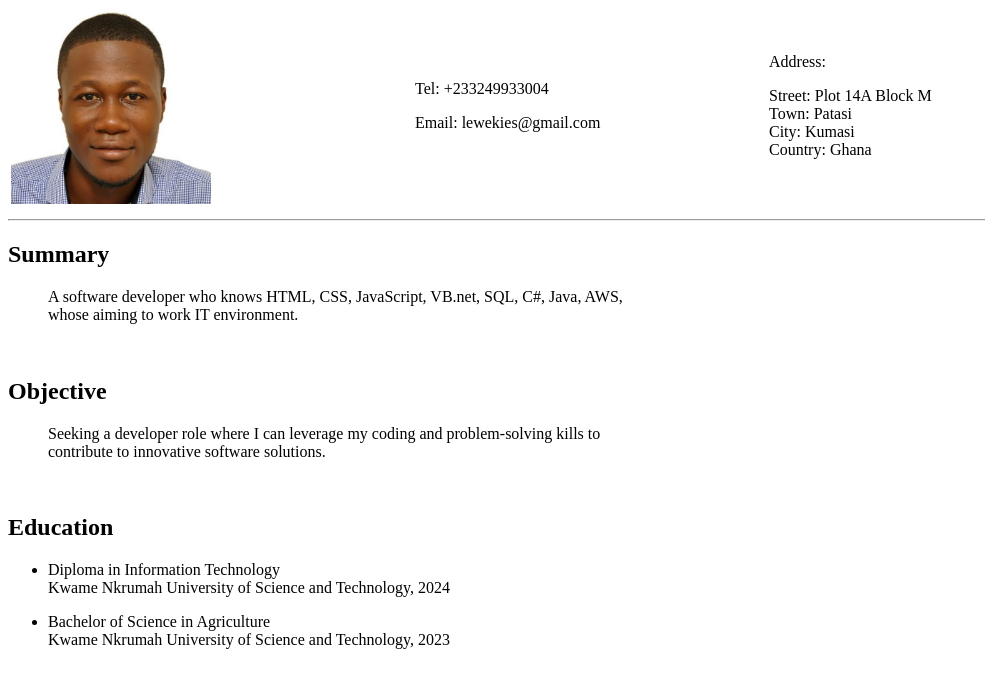
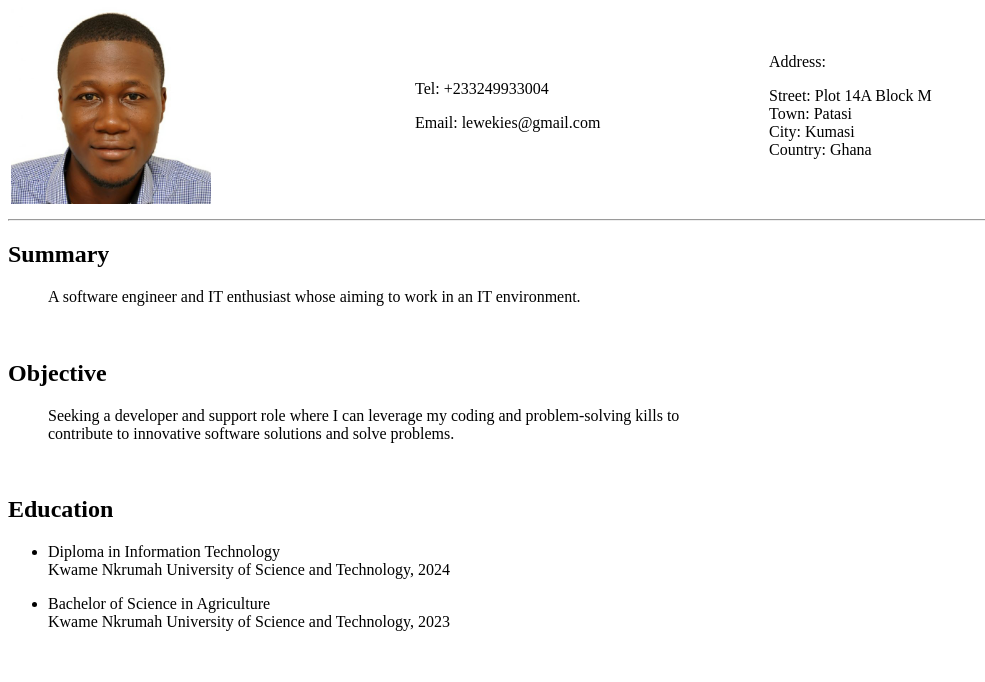
Before and after one commit to lerowi45/html-resume, a plain HTML site: page index.html in a window 1280 px wide. Shown: the part 79-761 px from the top of the page, without its empty margins (0-985 px from the left). Drawn offline with Linux system fonts and the light colour scheme.

Commit message:
edited the summary

```diff
--- a/index.html
+++ b/index.html
@@ -35,8 +35,7 @@
             <dt><h2>Summary</h2></dt>
             <dd>
                 <p>
-                    A software developer who knows HTML, CSS, JavaScript, VB.net, SQL, C#, Java, AWS,<br />
-                    whose aiming to work IT environment.
+                    A software engineer and IT enthusiast whose aiming to work in an IT environment.
                 </p>
             </dd>
         </dl><br />
@@ -45,8 +44,8 @@
             <dt><h2>Objective</h2></dt>
             <dd>
                 <p>
-                    Seeking a developer role where I can leverage my coding and problem-solving kills to<br />
-                    contribute to innovative software solutions.
+                    Seeking a developer and support role where I can leverage my coding and problem-solving kills to<br />
+                    contribute to innovative software solutions and solve problems.
                 </p>
         </dd>
         </dl><br />
```
